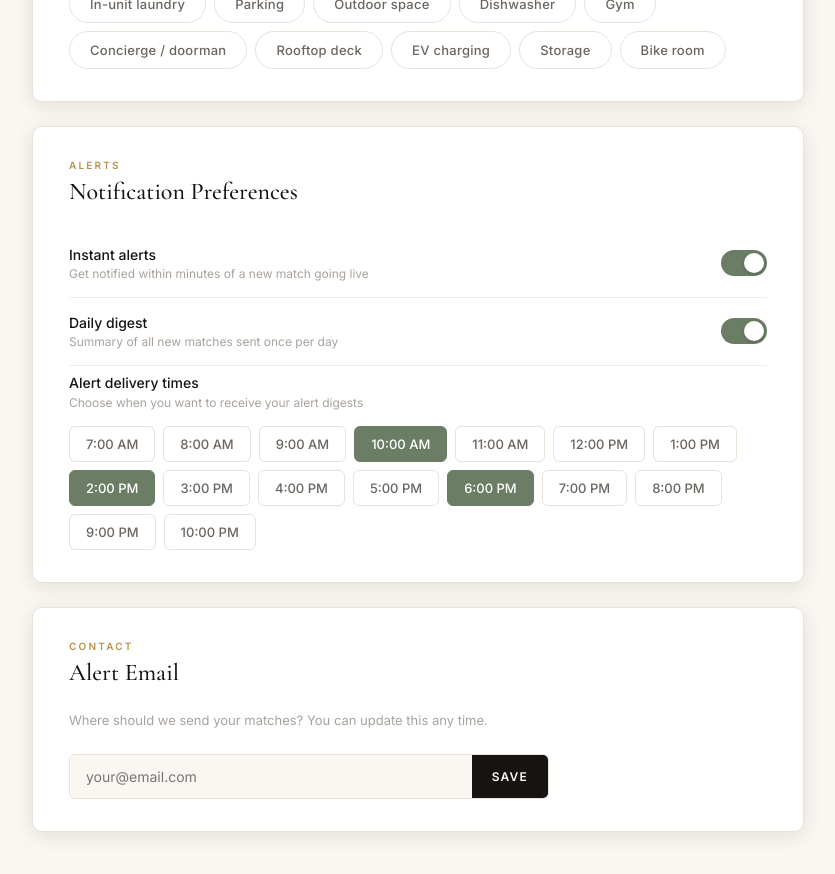
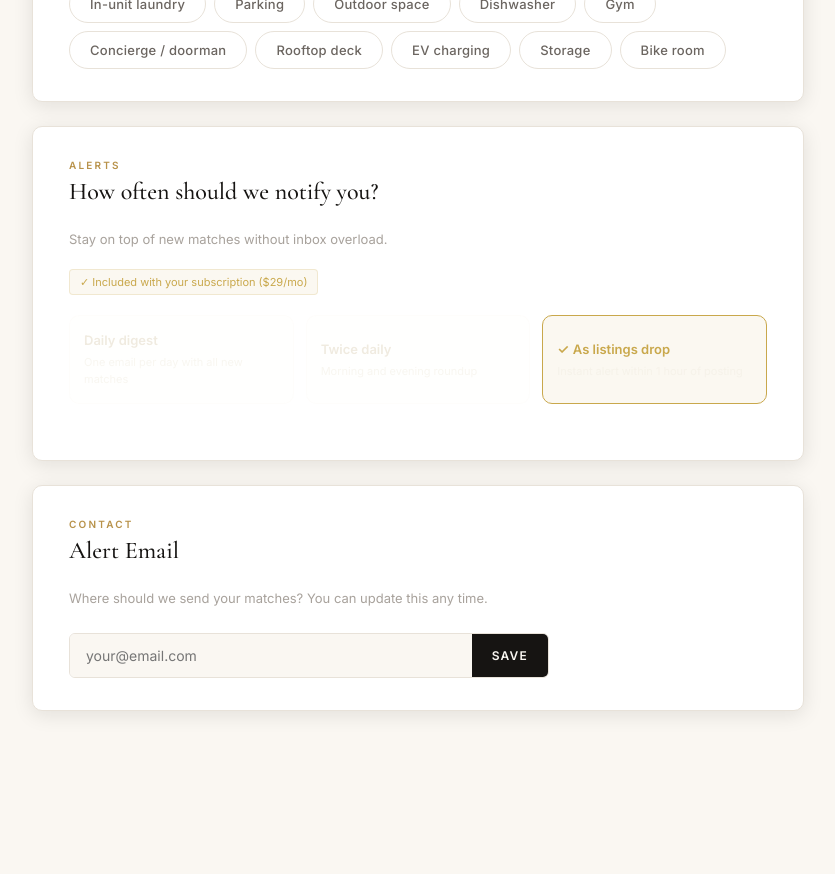
Before and after one commit to haydenestes/nestwise, a Next.js app: page /criteria in a window 1280 px wide. Shown: the part 2300-3174 px from the top of the page, without its empty margins (222-1057 px from the left). After the commit the page ends 3131 px from the top, so only its background shows below. Built offline with nearby package versions, Linux system fonts and the light colour scheme.

Commit message:
Limit free searches, improve alert frequency UX, cap alert rate

```diff
--- /dev/null
+++ b/app/api/alerts/route.ts
@@ -0,0 +1,175 @@
+/**
+ * app/api/alerts/route.ts
+ *
+ * Alert delivery endpoint with frequency capping.
+ *
+ * Alert frequency caps:
+ *   - daily       → max 1 alert per 24h   (86400s)
+ *   - twice_daily → max 2 alerts per 24h  (43200s minimum gap)
+ *   - instant     → max 4 alerts per 24h  (21600s minimum gap — prevents abuse)
+ *
+ * Supabase schema needed:
+ *   profiles table:
+ *     - alert_frequency  text  ('daily' | 'twice_daily' | 'instant')
+ *     - last_alerted_at  timestamptz
+ *
+ *   SQL to add the columns if missing:
+ *     ALTER TABLE profiles
+ *       ADD COLUMN IF NOT EXISTS alert_frequency text NOT NULL DEFAULT 'daily',
+ *       ADD COLUMN IF NOT EXISTS last_alerted_at timestamptz;
+ */
+
+import { NextRequest, NextResponse } from 'next/server';
+import { createClient, SupabaseClient } from '@supabase/supabase-js';
+
+let _supabaseAdmin: SupabaseClient | null = null;
+function getSupabaseAdmin(): SupabaseClient {
+  if (!_supabaseAdmin) {
+    _supabaseAdmin = createClient(
+      process.env.NEXT_PUBLIC_SUPABASE_URL!,
+      process.env.SUPABASE_SERVICE_ROLE_KEY!
+    );
+  }
+  return _supabaseAdmin;
+}
+
+type AlertFrequency = 'daily' | 'twice_daily' | 'instant';
+
+/** Minimum seconds between alerts for each frequency tier */
+const MIN_INTERVAL_SECONDS: Record<AlertFrequency, number> = {
+  daily: 86400,       // 24h
+  twice_daily: 43200, // 12h
+  instant: 21600,     // 6h (max 4/day, abuse prevention)
+};
+
+function isValidFrequency(f: string): f is AlertFrequency {
+  return ['daily', 'twice_daily', 'instant'].includes(f);
+}
+
+/**
+ * Check whether a user is eligible to receive an alert right now.
+ * Returns { allowed: true } or { allowed: false, reason: string }.
+ */
+async function checkAlertEligibility(userId: string): Promise<{ allowed: boolean; reason?: string }> {
+  const { data: profile, error } = await getSupabaseAdmin()
+    .from('profiles')
+    .select('alert_frequency, last_alerted_at')
+    .eq('id', userId)
+    .single();
+
+  if (error || !profile) {
+    // If no profile found, allow the alert (fail open for new users)
+    return { allowed: true };
+  }
+
+  const frequency: AlertFrequency = isValidFrequency(profile.alert_frequency)
+    ? profile.alert_frequency
+    : 'daily';
+
+  const minIntervalSeconds = MIN_INTERVAL_SECONDS[frequency];
+
+  if (profile.last_alerted_at) {
+    const lastAlertedMs = new Date(profile.last_alerted_at).getTime();
+    const nowMs = Date.now();
+    const elapsedSeconds = (nowMs - lastAlertedMs) / 1000;
+
+    if (elapsedSeconds < minIntervalSeconds) {
+      const waitMins = Math.ceil((minIntervalSeconds - elapsedSeconds) / 60);
+      return {
+        allowed: false,
+        reason: `Alert frequency cap reached (${frequency}). Try again in ~${waitMins} minute(s).`,
+      };
+    }
+  }
+
+  return { allowed: true };
+}
+
+/**
+ * Record that an alert was sent for this user (update last_alerted_at).
+ */
+async function recordAlertSent(userId: string): Promise<void> {
+  await getSupabaseAdmin()
+    .from('profiles')
+    .update({ last_alerted_at: new Date().toISOString() })
+    .eq('id', userId);
+}
+
+/**
+ * POST /api/alerts
+ * Body: { userId: string; listings?: object[] }
+ *
+ * Checks the user's alert frequency preference, enforces the cap,
+ * and (when integrated with an email provider) sends the alert.
+ */
+export async function POST(req: NextRequest) {
+  try {
+    const body = await req.json();
+    const { userId, listings } = body as { userId: string; listings?: object[] };
+
+    if (!userId) {
+      return NextResponse.json({ error: 'userId is required' }, { status: 400 });
+    }
+
+    // Check eligibility
+    const eligibility = await checkAlertEligibility(userId);
+    if (!eligibility.allowed) {
+      return NextResponse.json({ error: eligibility.reason, skipped: true }, { status: 429 });
+    }
+
+    // TODO: Integrate with your email provider (Resend, SendGrid, etc.)
+    // e.g. await sendEmail({ to: user.email, subject: 'New matches', listings });
+
+    // Record alert sent
+    await recordAlertSent(userId);
+
+    return NextResponse.json({
+      success: true,
+      message: `Alert sent to user ${userId}`,
+      listingCount: listings?.length ?? 0,
+    });
+  } catch (err) {
+    console.error('[alerts] error:', err);
+    return NextResponse.json({ error: 'Internal server error' }, { status: 500 });
+  }
+}
+
+/**
+ * GET /api/alerts?userId=xxx
+ * Returns the user's current alert frequency setting and when they were last alerted.
+ */
+export async function GET(req: NextRequest) {
+  const userId = req.nextUrl.searchParams.get('userId');
+  if (!userId) {
+    return NextResponse.json({ error: 'userId is required' }, { status: 400 });
+  }
+
+  const { data: profile, error } = await getSupabaseAdmin()
+    .from('profiles')
+    .select('alert_frequency, last_alerted_at')
+    .eq('id', userId)
+    .single();
+
+  if (error || !profile) {
+    return NextResponse.json({ error: 'Profile not found' }, { status: 404 });
+  }
+
+  const frequency: AlertFrequency = isValidFrequency(profile.alert_frequency)
+    ? profile.alert_frequency
+    : 'daily';
+
+  const minInterval = MIN_INTERVAL_SECONDS[frequency];
+  const lastAlertedMs = profile.last_alerted_at
+    ? new Date(profile.last_alerted_at).getTime()
+    : null;
+  const nextAllowedAt = lastAlertedMs
+    ? new Date(lastAlertedMs + minInterval * 1000).toISOString()
+    : null;
+
+  return NextResponse.json({
+    alert_frequency: frequency,
+    last_alerted_at: profile.last_alerted_at,
+    next_allowed_at: nextAllowedAt,
+    min_interval_seconds: minInterval,
+  });
+}
--- a/app/criteria/page.tsx
+++ b/app/criteria/page.tsx
@@ -218,40 +218,87 @@ export default function CriteriaPage() {
         {/* Alerts */}
         <div className="card">
           <div className="card-eyebrow">Alerts</div>
-          <div className="card-title">Notification Preferences</div>
-
-          <div className="toggle-row">
-            <div className="toggle-info">
-              <div className="toggle-label">Instant alerts</div>
-              <div className="toggle-desc">
-                Get notified within minutes of a new match going live
-              </div>
-            </div>
-            <button
-              className={`switch${instantAlerts ? ' on' : ''}`}
-              onClick={() => setInstantAlerts(!instantAlerts)}
-            />
+          <div className="card-title">How often should we notify you?</div>
+          <div className="card-desc">
+            Stay on top of new matches without inbox overload.
           </div>
 
-          <div className="toggle-row">
-            <div className="toggle-info">
-              <div className="toggle-label">Daily digest</div>
-              <div className="toggle-desc">
-                Summary of all new matches sent once per day
-              </div>
-            </div>
-            <button
-              className={`switch${digest ? ' on' : ''}`}
-              onClick={() => setDigest(!digest)}
-            />
+          {/* Paid feature label */}
+          <div style={{
+            display: 'inline-flex', alignItems: 'center', gap: '6px',
+            fontSize: '11px', color: '#c9a84c', marginBottom: '20px',
+            background: 'rgba(201,168,76,0.08)', border: '1px solid rgba(201,168,76,0.2)',
+            borderRadius: '4px', padding: '5px 10px',
+          }}>
+            ✓ Included with your subscription ($29/mo)
           </div>
 
-          <div style={{ marginTop: '8px' }}>
+          {/* Alert frequency cards */}
+          <div style={{ display: 'grid', gridTemplateColumns: 'repeat(3, 1fr)', gap: '12px', marginBottom: '24px' }}>
+            {[
+              {
+                id: 'daily',
+                label: 'Daily digest',
+                desc: 'One email per day with all new matches',
+                onClick: () => { setDigest(true); setInstantAlerts(false); setAlertTimes(['8:00 AM']); },
+                active: digest && !instantAlerts,
+              },
+              {
+                id: 'twice_daily',
+                label: 'Twice daily',
+                desc: 'Morning and evening roundup',
+                onClick: () => { setDigest(true); setInstantAlerts(false); setAlertTimes(['8:00 AM', '6:00 PM']); },
+                active: digest && !instantAlerts && alertTimes.length === 2,
+              },
+              {
+                id: 'instant',
+                label: 'As listings drop',
+                desc: 'Instant alert within 1 hour of posting',
+                onClick: () => { setInstantAlerts(true); setDigest(false); setAlertTimes([]); },
+                active: instantAlerts,
+              },
+            ].map((option) => (
+              <button
+                key={option.id}
+                onClick={option.onClick}
+                style={{
+                  background: option.active ? 'rgba(201,168,76,0.08)' : 'rgba(240,235,224,0.03)',
+                  border: `1px solid ${option.active ? '#c9a84c' : 'rgba(240,235,224,0.12)'}`,
+                  borderRadius: '10px',
+                  padding: '16px 14px',
+                  cursor: 'pointer',
+                  textAlign: 'left',
+                  transition: 'all 0.15s',
+                  fontFamily: 'Inter, sans-serif',
+                }}
+              >
+                <div style={{
+                  fontSize: '13px', fontWeight: 600,
+                  color: option.active ? '#c9a84c' : '#f0ebe0',
+                  marginBottom: '6px',
+                }}>
+                  {option.active && <span style={{ marginRight: '4px' }}>✓</span>}
+                  {option.label}
+                </div>
+                <div style={{
+                  fontSize: '11px',
+                  color: 'rgba(240,235,224,0.45)',
+                  lineHeight: 1.5,
+                }}>
+                  {option.desc}
+                </div>
+              </button>
+            ))}
+          </div>
+
+          {/* Advanced: delivery time picker (only shown for digest modes) */}
+          {digest && !instantAlerts && (
+            <div style={{ marginTop: '4px' }}>
               <div className="toggle-label" style={{ marginBottom: '4px' }}>
-              Alert delivery times
+                Custom delivery times
               </div>
-            <div className="toggle-desc" style={{ marginBottom: '0' }}>
-              Choose when you want to receive your alert digests
+              <div className="toggle-desc" style={{ marginBottom: '8px' }}>
+                Fine-tune exactly when you get your digest
               </div>
               <div className="time-grid">
                 {ALERT_TIMES.map((t) => (
@@ -265,6 +312,7 @@ export default function CriteriaPage() {
                 ))}
               </div>
             </div>
+          )}
         </div>
 
         {/* Email */}
--- a/components/PaywallModal.tsx
+++ b/components/PaywallModal.tsx
@@ -6,9 +6,10 @@ import { getSupabase } from '@/lib/supabase';
 
 interface PaywallModalProps {
   onClose: () => void;
+  message?: string;
 }
 
-export default function PaywallModal({ onClose }: PaywallModalProps) {
+export default function PaywallModal({ onClose, message }: PaywallModalProps) {
   const router = useRouter();
   const [promoCode, setPromoCode] = useState('');
   const [showPromo, setShowPromo] = useState(false);
@@ -82,7 +83,7 @@ export default function PaywallModal({ onClose }: PaywallModalProps) {
             You found your matches.
           </div>
           <div style={{ fontSize: '14px', color: 'rgba(240,235,224,0.55)', lineHeight: 1.6, maxWidth: '360px', margin: '0 auto' }}>
-            Create an account to save listings, get real-time alerts, and unlock your application head-start.
+            {message || 'Create an account to save listings, get real-time alerts, and unlock your application head-start.'}
           </div>
         </div>
 
```
Also changed, not shown: app/results/page.tsx (+25 -9 lines). Lines whose indentation alone changed are shown as unchanged.
